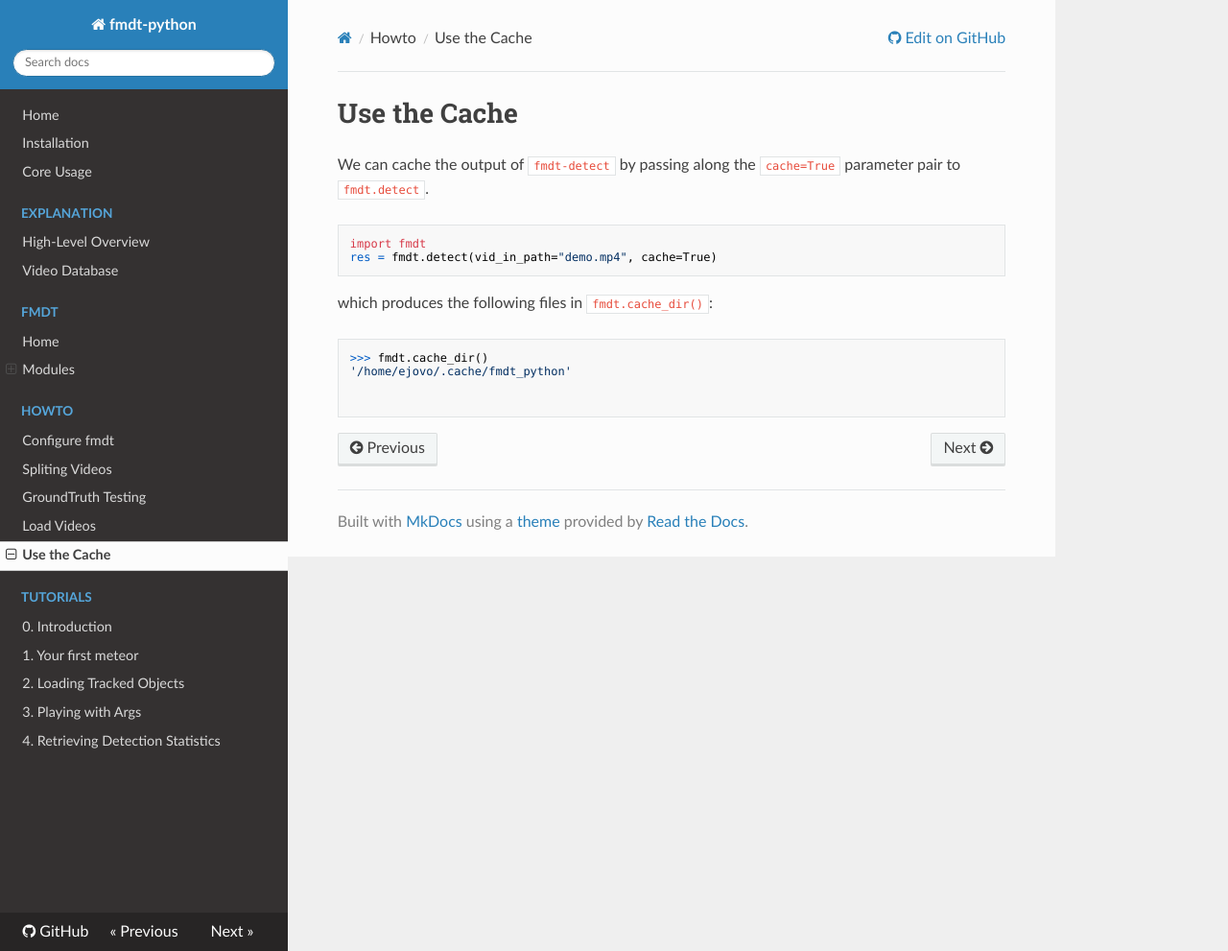
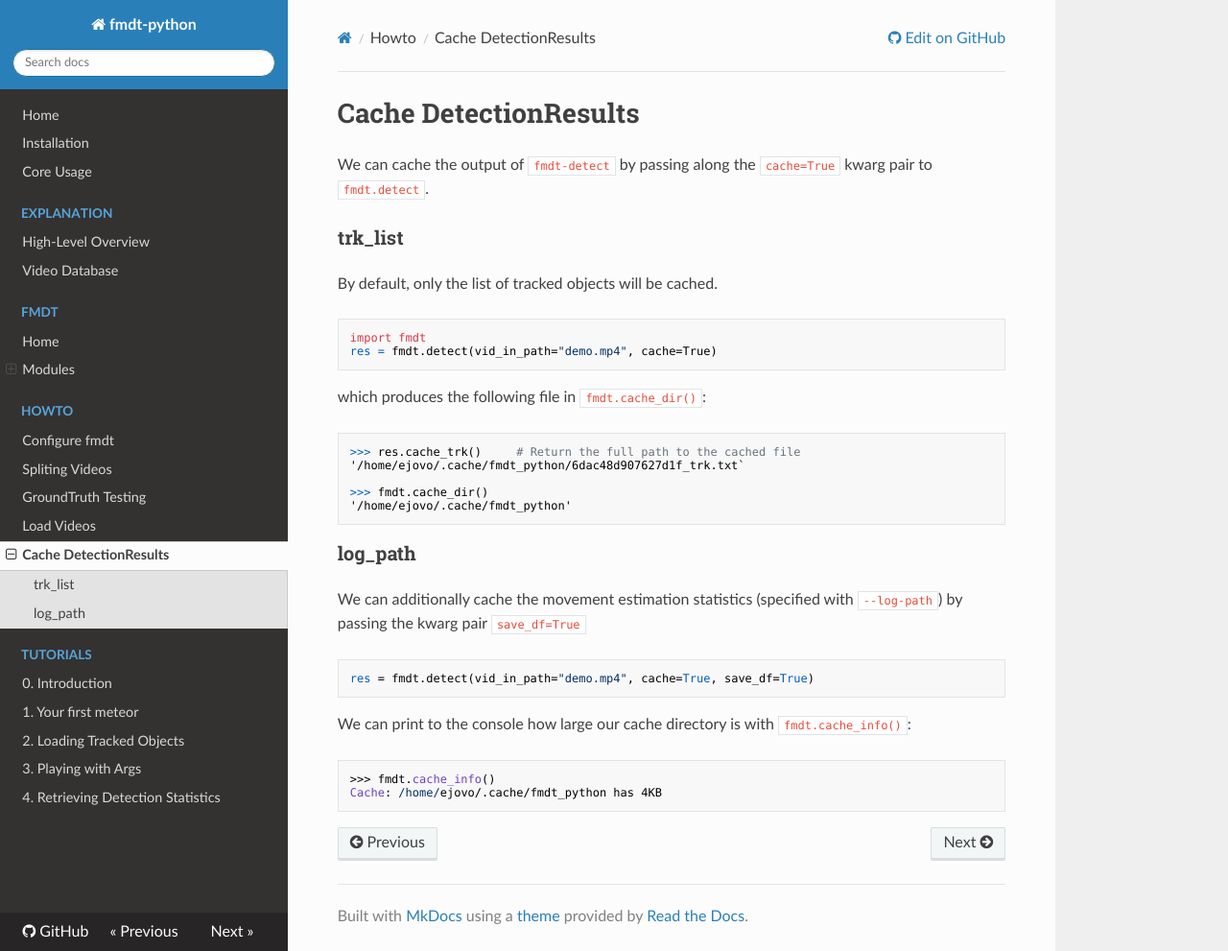
Before and after one commit to ejovo13/fmdt_python_clean, an MkDocs documentation site: the page built from docs/howto/4_use_the_cache.md, in a window 1280 px wide and 991 px high. Shown: the whole window at 96% size. Built offline with MkDocs 1.6.1, drawn with Linux system fonts in a browser that asks for light colours; nearby versions of some CDN libraries.

Commit message:
update docs

````diff
--- a/docs/howto/4_use_the_cache.md
+++ b/docs/howto/4_use_the_cache.md
@@ -1,18 +1,39 @@
-# Use the Cache
+# Cache DetectionResults
 
-We can cache the output of `fmdt-detect` by passing along the `cache=True` parameter pair
+We can cache the output of `fmdt-detect` by passing along the `cache=True` kwarg pair
 to `fmdt.detect`.
+
+### trk_list
+
+By default, only the list of tracked objects will be cached.
 
 ```
 import fmdt
 res = fmdt.detect(vid_in_path="demo.mp4", cache=True)
 ```
 
-which produces the following files in `fmdt.cache_dir()`:
+which produces the following file in `fmdt.cache_dir()`:
 
 ```
+>>> res.cache_trk()     # Return the full path to the cached file
+'/home/ejovo/.cache/fmdt_python/6dac48d907627d1f_trk.txt`
+
 >>> fmdt.cache_dir()
 '/home/ejovo/.cache/fmdt_python'
+```
 
+### log_path
+
+We can additionally cache the movement estimation statistics (specified with `--log-path`) by passing the
+kwarg pair `save_df=True`
 
 ```
+res = fmdt.detect(vid_in_path="demo.mp4", cache=True, save_df=True)
+```
+
+We can print to the console how large our cache directory is with `fmdt.cache_info()`:
+
+```
+>>> fmdt.cache_info()
+Cache: /home/ejovo/.cache/fmdt_python has 4KB
+```
````
Also changed, not shown: README.md (+4 -4 lines), docs/iz_one_and_only.md (+1 -1 lines).
